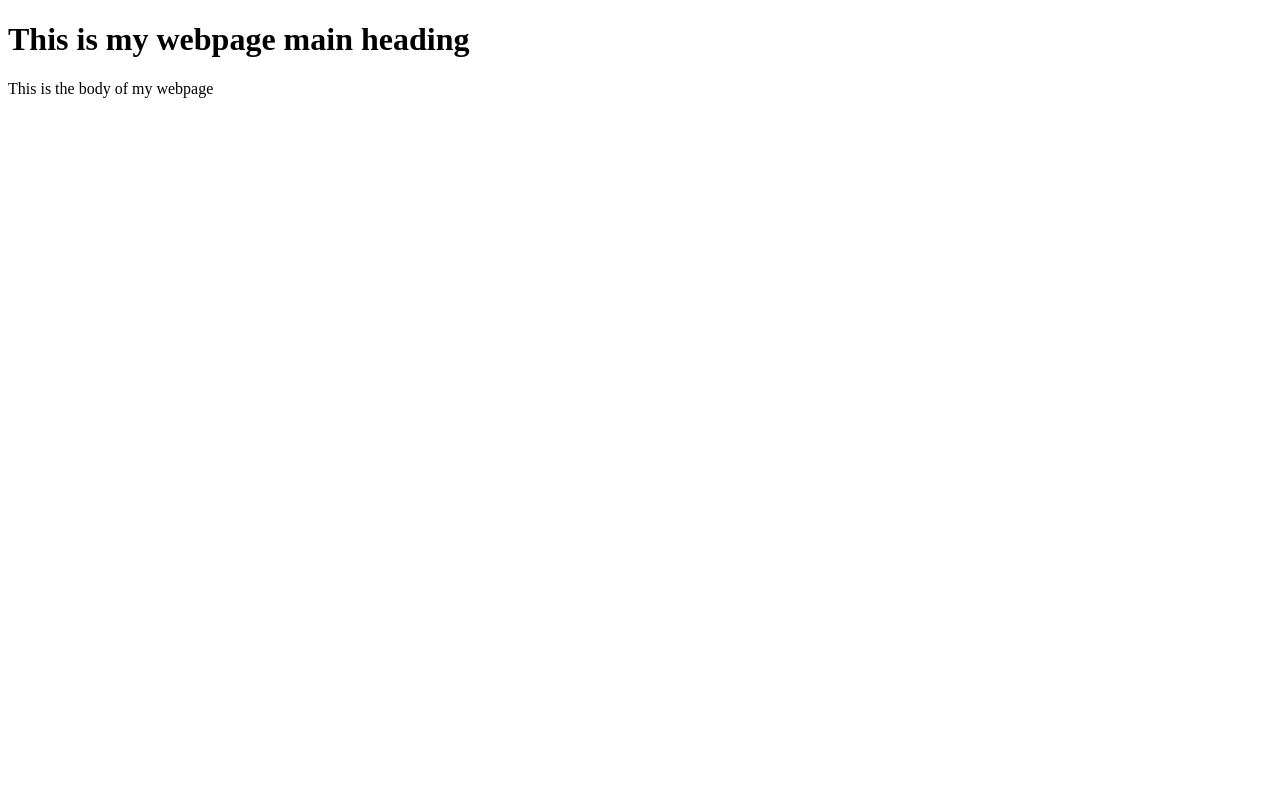
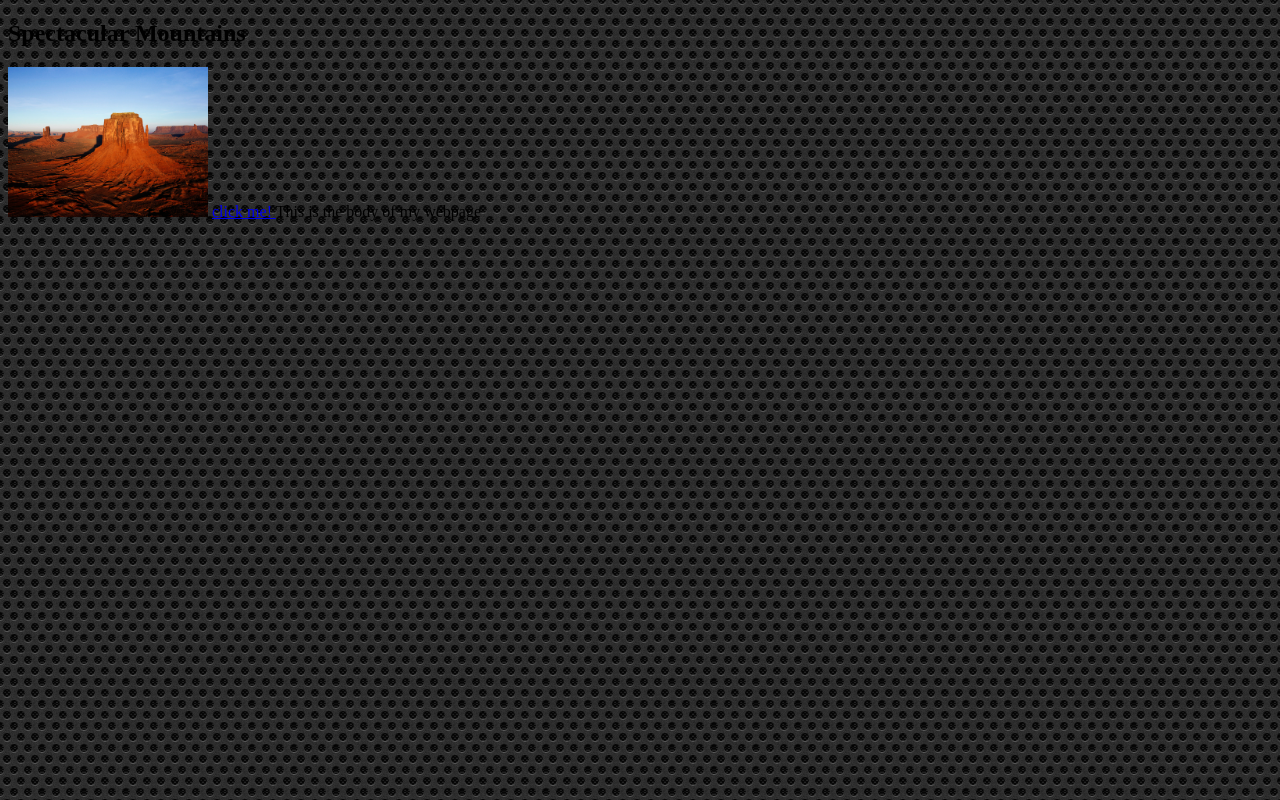
Before and after one commit to LeonMul/LeonsRepo, a plain HTML site: page index.html in a window 1280 px wide. Drawn offline with Linux system fonts and the light colour scheme.

Commit message:
version1.3

```diff
--- a/index.html
+++ b/index.html
@@ -1,24 +1,17 @@
 <!DOCTYPE html>
 <html>
-	<title>
-	Leons Webpage
-	</title>
-
-		<head>
-			<h1>This is my webpage main heading </h1>
-		</head>
-<body>
+	<head>
+		<title>Leons Webpage </title>
+		<link rel="stylesheet" href="style.css" />
+	</head>
+	<body>
+	<h2>Spectacular Mountains</h2>
+	<img src="desert.jpg" width="200px" />
+	<a href="page2.html">click me! </a>
 This is the body of my webpage
-</body>
 
 
 
 
-
-
-
-
-
-
-
+	</body>
 </html>
--- a/style.css
+++ b/style.css
@@ -0,0 +1,5 @@
+body
+{
+background-image: url('bg.png')
+
+}
```
Also changed, not shown: bg.png (added), desert.jpg (added), page2.html (added).
